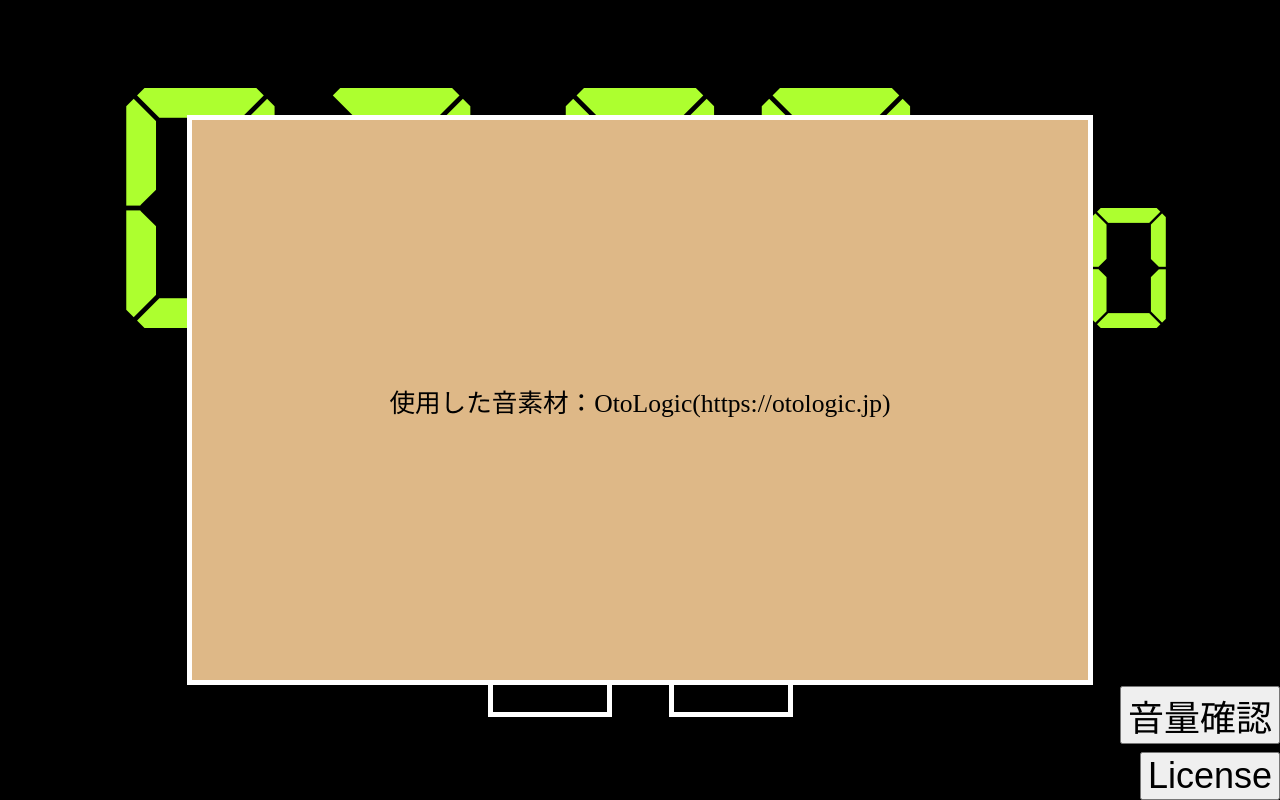
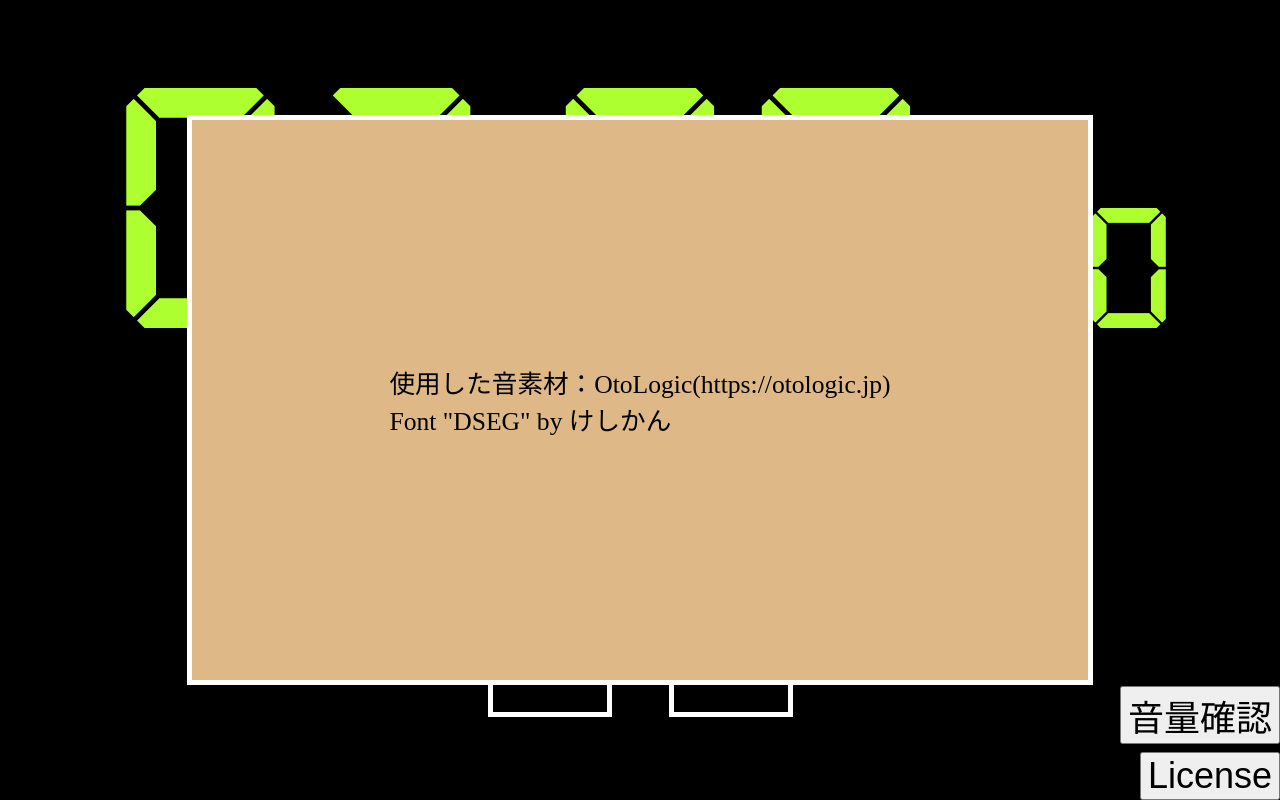
Before and after one commit to Kochi23/Game, a plain HTML site: page index.html in a window 1280 px wide. Both pictures are taken after a click on the button "License". Drawn offline with Linux system fonts and the light colour scheme.

Commit message:
ライセンス表記追加

```diff
--- a/index.html
+++ b/index.html
@@ -25,7 +25,8 @@
             <button id="start" onclick="timerStart()" style="display: none;">Start</button>
 
             <div id="pallet" style="display: none;">
-                使用した音素材：OtoLogic(https://otologic.jp)
+                使用した音素材：OtoLogic(https://otologic.jp)<br>
+                Font "DSEG" by けしかん
             </div>
         </div>
 
```
